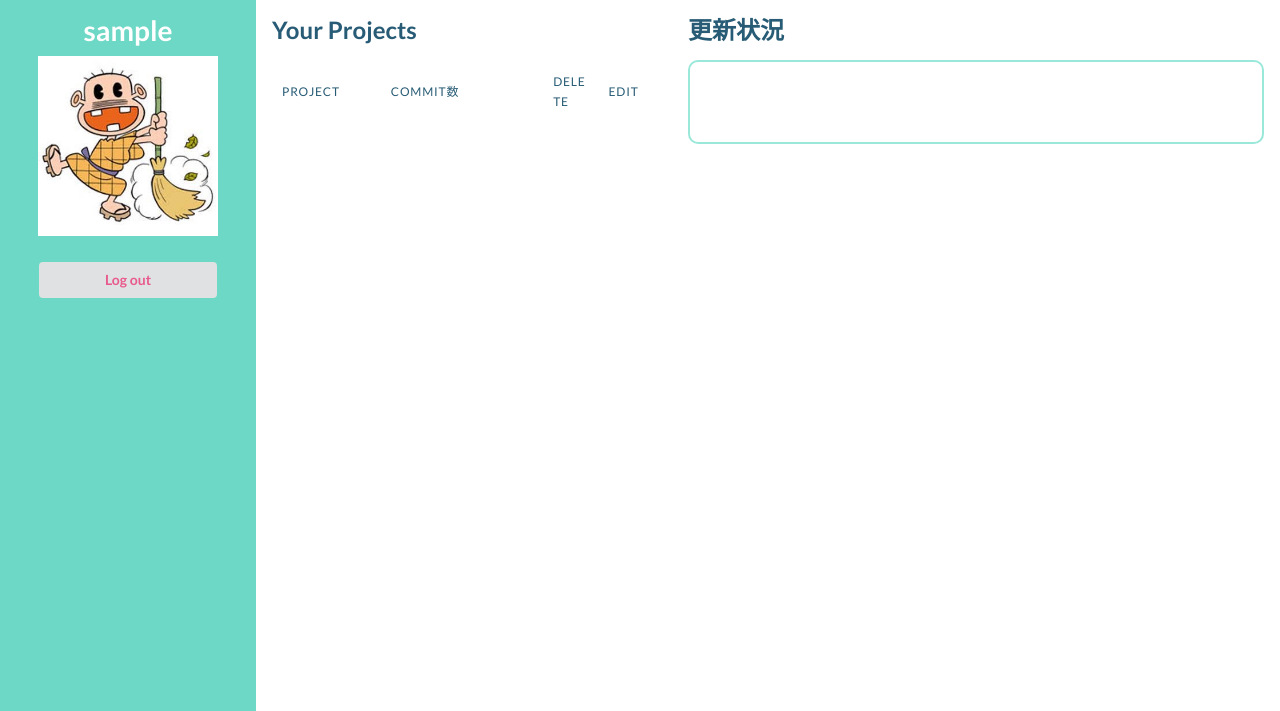
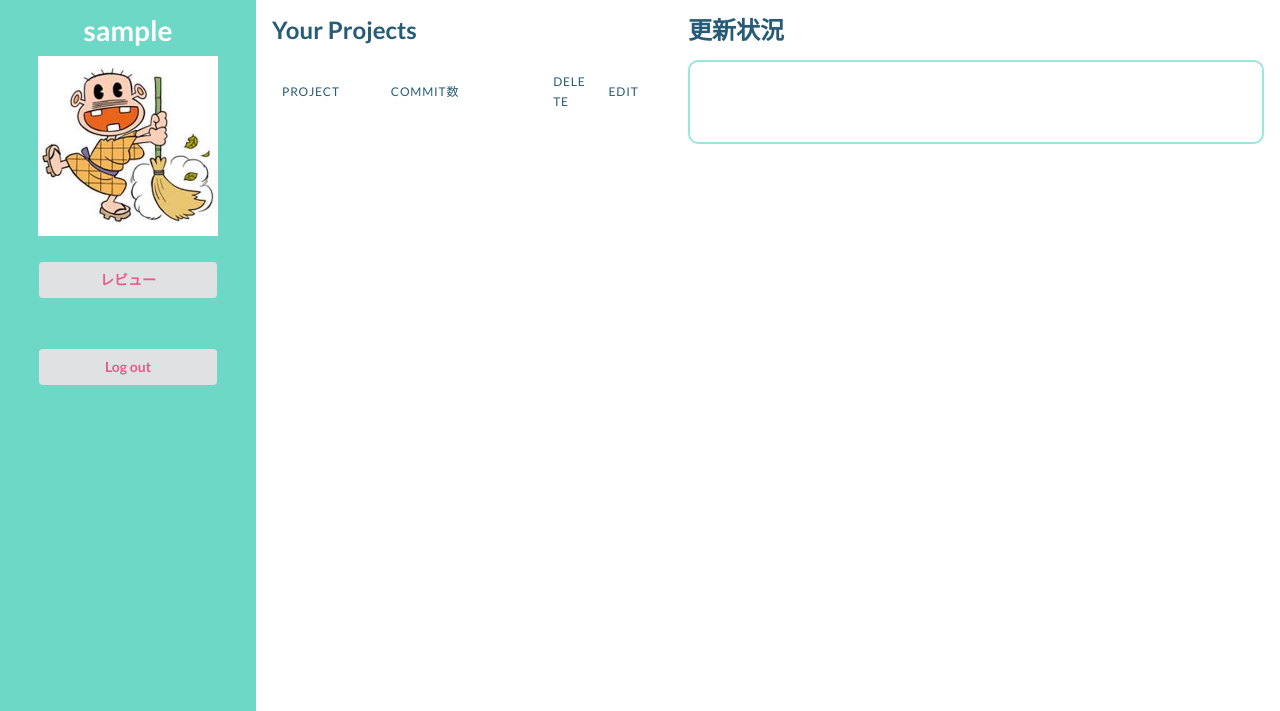
Before and after one commit to M-82s7503/enpit2018_webapp3, a Rails app: page / in a window 1280 px wide. Shown: the part 89-800 px from the top of the page. Run offline with Rails 7, Linux system fonts and the light colour scheme; the visitor is signed in with stand-in values (Sample User, id 1); data that the repository does not hold is empty; style sheets or scripts are compiled from the project's sources.

Commit message:
レビューページを追加

```diff
--- a/app/views/users/index.html.erb
+++ b/app/views/users/index.html.erb
@@ -23,6 +23,17 @@
       </div>
       <div class = "user-photo">
       </div>
+
+      <div class = "button-area">
+        <div class = "button-logout">
+          <a href="https://docs.google.com/forms/d/1mc3KoMz5BBqCpp3uJmdY8phnxNnFovQPVGSf7GV2hsQ">
+          <button class="ui button" >
+            レビュー
+          </button>
+          </a>
+        </div>
+      </div>
+
       <%= link_to destroy_user_session_path, method: :delete do %>
       <div class = "button-area">
         <div class = "button-logout">
```
